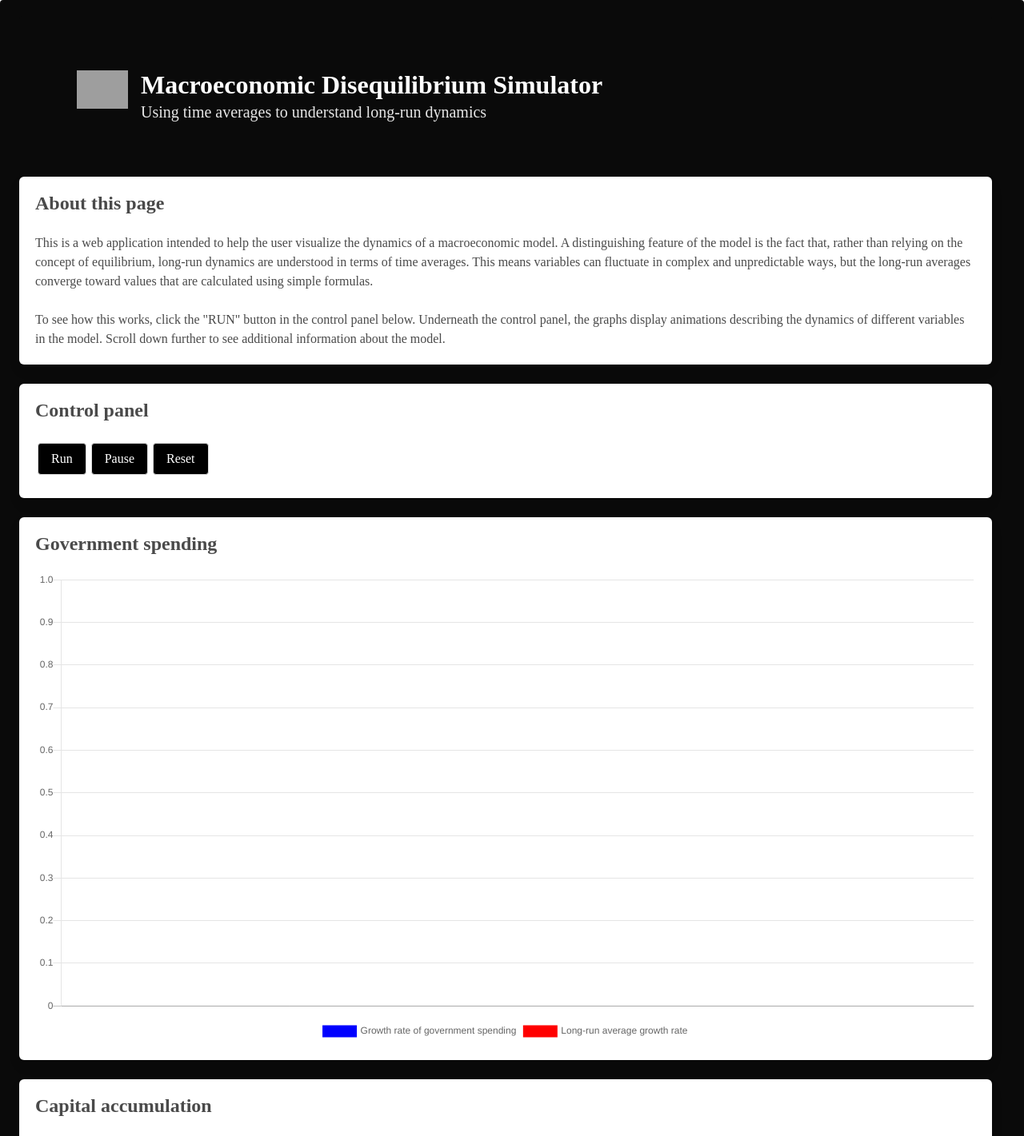
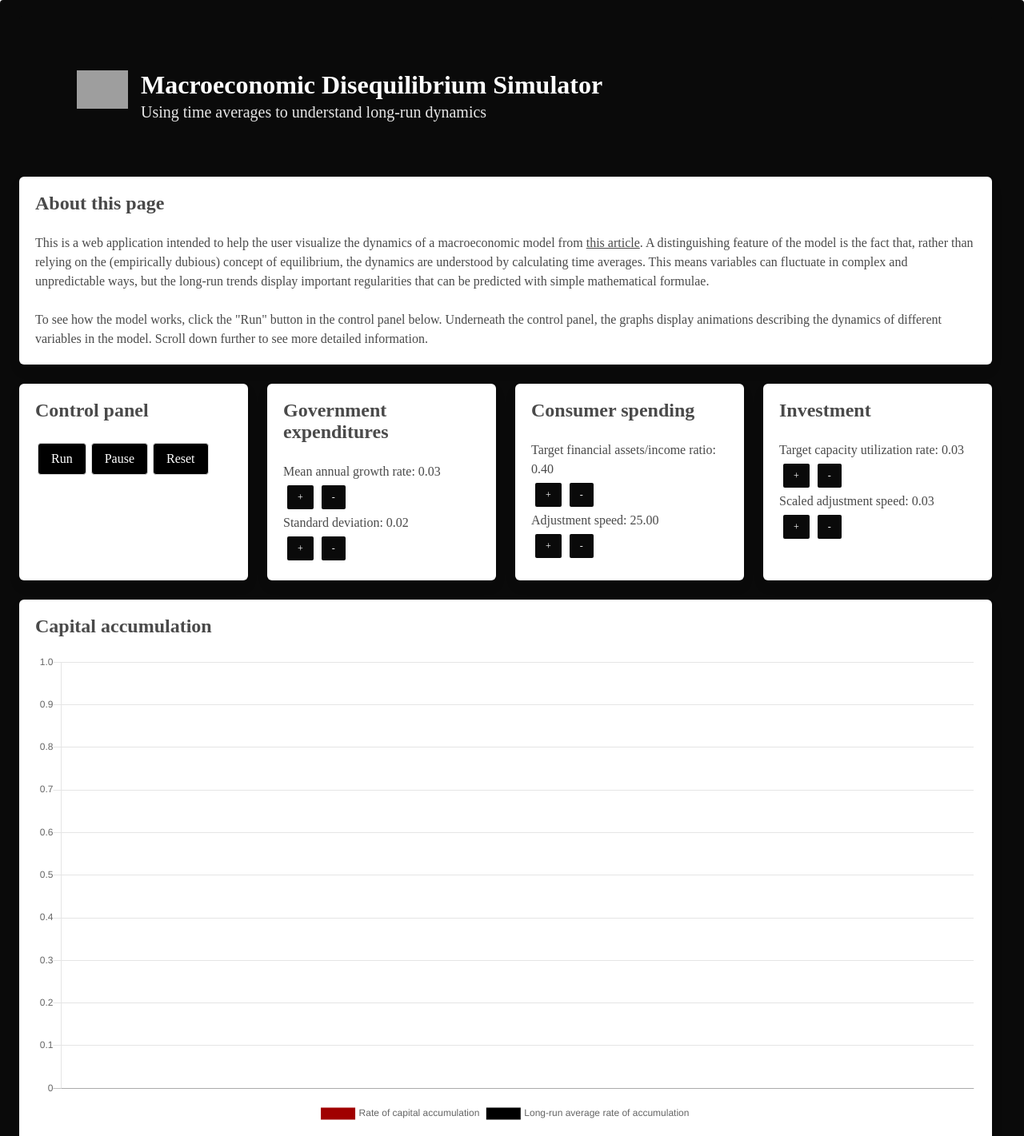
Before and after one commit to SThompsonChicago/macro-disequilibrium, a React (Create React App) app: page / in a window 1280 px wide. Shown: the top 1421 px of the page at 80% size. Built offline with nearby package versions, Linux system fonts and the light colour scheme; grey boxes are pictures that could not be loaded; a web font is replaced by a local one.

Commit message:
Allow user to adjust parameters

```diff
--- a/src/components/Home.js
+++ b/src/components/Home.js
@@ -10,8 +10,6 @@ var times = [];
 for(var i = 0; i <= 100; i++){
     times.push(i);
 }
-
-const gamma0 = 0.03;
 
 const styles = {
     hov: {
@@ -43,7 +41,7 @@ const initialState = {
     time: 0,
     periods: 0,
     mil: 250,
-    gamma: gamma0 + 0.01 * (Math.random() - 0.5),
+    gamma: 0.03 + 0.01 * (Math.random() - 0.5),
     rho: 0.5,
     theta: 0.6,
     tau: 0.3,
@@ -55,6 +53,8 @@ const initialState = {
     capB: 0.04,
     xi: 25,
     sigma: 0.4,
+    gamma0: 0.03,
+    sd: 0.02,
 }
 
 export default function Home() {
@@ -81,16 +81,20 @@ export default function Home() {
                             About this page
                             </p>
                             <p>
-                            This is a web application intended to help the user visualize the dynamics of a macroeconomic model. A distinguishing feature of the model is the fact that, rather than relying on the concept of equilibrium, long-run dynamics are understood in terms of time averages. This means variables can fluctuate in complex and unpredictable ways, but the long-run averages converge toward values that are calculated using simple formulas.
+                            This is a web application intended to help the user visualize the dynamics of a macroeconomic model from <a href="https://onlinelibrary.wiley.com/doi/10.1111/meca.12377">this article</a>. A distinguishing feature of the model is the fact that, rather than relying on the (empirically dubious) concept of equilibrium, the dynamics are understood by calculating time averages. This means variables can fluctuate in complex and unpredictable ways, but the long-run trends display important regularities that can be predicted with simple mathematical formulae.
                             <br/>
                             <br/>
-                            To see how this works, click the "RUN" button in the control panel below. Underneath the control panel, the graphs display animations describing the dynamics of different variables in the model. Scroll down further to see additional information about the model.
+                            To see how the model works, click the "Run" button in the control panel below. Underneath the control panel, the graphs display animations describing the dynamics of different variables in the model. Scroll down further to see more detailed information.
                         </p>
 
 
             </div>
-            <div className="box">
-            <p className="title is-4 is-size-6-mobile">
+
+
+<div class="tile is-ancestor">
+  <div class="tile is-parent">
+    <article class="tile is-child box">
+    <p className="title is-4 is-size-6-mobile">
                             Control panel
                         </p>
         <header className="navbar">
@@ -114,65 +118,152 @@ export default function Home() {
     </a>
 
         </header>
+    </article>
+  </div>
+  <div class="tile is-parent">
+    <article class="tile is-child box">
+    <p className="title is-4 is-size-6-mobile">
+                            Government expenditures
+                        </p>
+                        <p>
+                          Mean annual growth rate: {state.gamma0.toFixed(2)}
+                          <br>
+                            </br>
 
+
+                          <a className="button is-black is-small"
+  style={styles.space}
+  onClick={() => dispatch({ type: "increasegamma0" })}
+    >
+      <span>+</span>
+    </a>
+    <a className="button is-black is-small"
+  style={styles.space}
+  onClick={() => dispatch({ type: "decreasegamma0" })}
+    >
+      <span>-</span>
+    </a>
+    <br>
+                            </br>
+                        </p>
+                        <p>
+                          Standard deviation: {Math.abs(state.sd.toFixed(2))}
+                          <br>
+                            </br>
+
+
+                          <a className="button is-black is-small"
+  style={styles.space}
+  onClick={() => dispatch({ type: "increasesd" })}
+    >
+      <span>+</span>
+    </a>
+    <a className="button is-black is-small"
+  style={styles.space}
+  onClick={() => dispatch({ type: "decreasesd" })}
+    >
+      <span>-</span>
+    </a>
+                        </p>
+    </article>
+  </div>
+  <div class="tile is-parent">
+    <article class="tile is-child box">
+    <p className="title is-4 is-size-6-mobile">
+                            Consumer spending
+                        </p>
+                        <p>
+                          Target financial assets/income ratio: {state.sigma.toFixed(2)}
+                          <br>
+                            </br>
+
+
+                          <a className="button is-black is-small"
+  style={styles.space}
+  onClick={() => dispatch({ type: "increasesigma" })}
+    >
+      <span>+</span>
+    </a>
+    <a className="button is-black is-small"
+  style={styles.space}
+  onClick={() => dispatch({ type: "decreasesigma" })}
+    >
+      <span>-</span>
+    </a>
+    <br>
+                            </br>
+                        </p>
+                        <p>
+                          Adjustment speed: {state.xi.toFixed(2)}
+                          <br>
+                            </br>
+
+
+                          <a className="button is-black is-small"
+  style={styles.space}
+  onClick={() => dispatch({ type: "increasexi" })}
+    >
+      <span>+</span>
+    </a>
+    <a className="button is-black is-small"
+  style={styles.space}
+  onClick={() => dispatch({ type: "decreasexi" })}
+    >
+      <span>-</span>
+    </a>
+                        </p>
+    </article>
+  </div>
+  <div class="tile is-parent">
+    <article class="tile is-child box">
+    <p className="title is-4 is-size-6-mobile">
+                            Investment
+                        </p>
+                        <p>
+                          Target capacity utilization rate: {state.gamma0.toFixed(2)}
+                          <br>
+                            </br>
+
+
+                          <a className="button is-black is-small"
+  style={styles.space}
+  onClick={() => dispatch({ type: "increasebeta" })}
+    >
+      <span>+</span>
+    </a>
+    <a className="button is-black is-small"
+  style={styles.space}
+  onClick={() => dispatch({ type: "decreasebeta" })}
+    >
+      <span>-</span>
+    </a>
+    <br>
+                            </br>
+                        </p>
+                        <p>
+                          Scaled adjustment speed: {state.gamma0.toFixed(2)}
+                          <br>
+                            </br>
+
+
+                          <a className="button is-black is-small"
+  style={styles.space}
+  onClick={() => dispatch({ type: "increasebeta" })}
+    >
+      <span>+</span>
+    </a>
+    <a className="button is-black is-small"
+  style={styles.space}
+  onClick={() => dispatch({ type: "decreasebeta" })}
+    >
+      <span>-</span>
+    </a>
+                        </p>
+    </article>
+  </div>
 </div>
 
-<div className='box'>
-<p className="title is-4 is-size-6-mobile">
-                            Government spending
-                        </p>
-<Line
-        data={{
-          labels: xValues(state.time),
-          datasets: [
-            {
-              label: 'Growth rate of government spending',
-              data: state.govHatVals,
-              // backgroundColor: [
-              //   'rgba(255, 99, 132, 0.2)',
-              //   'rgba(54, 162, 235, 0.2)',
-              //   'rgba(255, 206, 86, 0.2)',
-              //   'rgba(75, 192, 192, 0.2)',
-              //   'rgba(153, 102, 255, 0.2)',
-              //   'rgba(255, 159, 64, 0.2)',
-              // ],
-              backgroundColor: 'white',
-              borderColor: 'blue',
-              fill: false,
-              cubicInterpolationMode: 'monotone',
-              interaction: {
-                intersect: false
-              },
-              radius: 0,
-            },
-            {
-              label: 'Long-run average growth rate',
-              data: state.govHatAve,
-              backgroundColor: 'white',
-              borderColor: 'red',
-              fill: false,
-              cubicInterpolationMode: 'monotone',
-              interaction: {
-                intersect: false
-              },
-              radius: 0,
-            },
-          ],
-        }}
-        options={{
-          responsive: true,
-          plugins: {
-            legend: {
-              position: 'top',
-            },
-            title: {
-              display: true,
-              text: 'Chart.js Line Chart'
-            }
-          }
-        }}
-      />
-</div>
+
 <div className='box'>
 <p className="title is-4 is-size-6-mobile">
                             Capital accumulation
@@ -193,7 +284,7 @@ export default function Home() {
               //   'rgba(255, 159, 64, 0.2)',
               // ],
               backgroundColor: 'white',
-              borderColor: 'blue',
+              borderColor: '#A00000',
               fill: false,
               cubicInterpolationMode: 'monotone',
               interaction: {
@@ -205,7 +296,7 @@ export default function Home() {
               label: 'Long-run average rate of accumulation',
               data: state.kHatAve,
               backgroundColor: 'white',
-              borderColor: 'red',
+              borderColor: 'black',
               fill: false,
               cubicInterpolationMode: 'monotone',
               interaction: {
@@ -249,7 +340,7 @@ export default function Home() {
               //   'rgba(255, 159, 64, 0.2)',
               // ],
               backgroundColor: 'white',
-              borderColor: 'blue',
+              borderColor: '#A00000',
               fill: false,
               cubicInterpolationMode: 'monotone',
               interaction: {
@@ -261,7 +352,7 @@ export default function Home() {
               label: 'Long-run average rate of capacity utilization',
               data: state.uAve,
               backgroundColor: 'white',
-              borderColor: 'red',
+              borderColor: 'black',
               fill: false,
               cubicInterpolationMode: 'monotone',
               interaction: {
@@ -285,25 +376,79 @@ export default function Home() {
         }}
       />
 </div>
+
+<div className='box'>
+<p className="title is-4 is-size-6-mobile">
+                            Government spending
+                        </p>
+<Line
+        data={{
+          labels: xValues(state.time),
+          datasets: [
+            {
+              label: 'Growth rate of government spending',
+              data: state.govHatVals,
+              // backgroundColor: [
+              //   'rgba(255, 99, 132, 0.2)',
+              //   'rgba(54, 162, 235, 0.2)',
+              //   'rgba(255, 206, 86, 0.2)',
+              //   'rgba(75, 192, 192, 0.2)',
+              //   'rgba(153, 102, 255, 0.2)',
+              //   'rgba(255, 159, 64, 0.2)',
+              // ],
+              backgroundColor: 'white',
+              borderColor: '#A00000',
+              fill: false,
+              cubicInterpolationMode: 'monotone',
+              interaction: {
+                intersect: false
+              },
+              radius: 0,
+            },
+            {
+              label: 'Long-run average growth rate',
+              data: state.govHatAve,
+              backgroundColor: 'white',
+              borderColor: 'black',
+              fill: false,
+              cubicInterpolationMode: 'monotone',
+              interaction: {
+                intersect: false
+              },
+              radius: 0,
+            },
+          ],
+        }}
+        options={{
+          responsive: true,
+          plugins: {
+            legend: {
+              position: 'top',
+            },
+            title: {
+              display: true,
+              text: 'Chart.js Line Chart'
+            }
+          }
+        }}
+      />
+</div>
+
+
 <div className="box">
             <p className="title is-4 is-size-6-mobile">
                             Disequilibrium macroeconomics
                             </p>
                             <p>
                             Is the US economy a system in equilibrium? How about the world economy? Economists have debated these sorts of questions for a long time.
-                            In principle, any observed economic dynamics can be interpreted as a series of equilibrium states, and many economists continue to argue that the concept of equilibrium is a useful analytical tool.
-                            However, to have a plausible equilibrium-based theory, one needs to give an explanation of what forces keep economies at or near their equilibrium positions. If an economic system is perturbed by, say, a natural disaster or the discovery of a new invention, then the concept of equilibrium is only going to be relevant if some plausible mechanism exists that tends to restore the economy toward its equilibrium state. This tendency, in which economies move toward equilibriua, is called <i>stability</i>. And economists have struggled to establish conclusively that modern economies have this stability property.
+                            In principle (and given suitable definitions), any observed economic dynamics can be interpreted as a series of equilibrium states, and many economists continue to argue that the concept of equilibrium is a useful analytical tool.
+                            However, to have a plausible equilibrium-based theory, one needs to provide some account of the forces that would keep economies at or near their equilibrium positions. If an economy is perturbed from its equilibrium by, say, a natural disaster or the discovery of a new invention, then there would need to be some built-in tendency for the economy to move back toward its equilibrium state. This tendency, when it exists, is called <i>stability</i>. And economists have struggled to establish conclusively that modern economies have this stability property.
                             <br>
                             </br>
                             <br>
                             </br>
                             A key stumbling block is the fact that modern economic systems are comprised of billions of interacting variables (consumers, businesses, commodities, prices and so on). Generally it is very difficult to establish stability for systems that have more than a few different variables. Moreover, when a system has a large number of variables, there are good reasons to expect it to be chaotic, rather than stable. Finally, the famous Sonnenschein-Mantel-Debreu theorem suggests that, if we adopt the standard notions of equilibrium and price adjustment from economic theory, then stability cannot be guaranteed.
-                            <br>
-                            </br>
-                            <br>
-                            </br>
-                            Motivated by this reasoning, various economists have devised models that do not rely on the concept of equilibrium. The purpose of this app is to illustrate one such model, which is based on a <a href="https://onlinelibrary.wiley.com/doi/10.1111/meca.12377">paper of mine</a> published in the journal <i>Metroeconomica</i>. The basic idea is to use time averages, instead of equilibria, to understand the dynamics. This web application allows the user to run simulations of the model using the control panel below, and see how different parameter inputs affect the dynamics.
-                        </p>
+                            </p>
 
 
             </div>
@@ -312,17 +457,22 @@ export default function Home() {
                             A sketch of the model
                             </p>
                             <p>
-                            The methodology is largely based on the stock-flow consistent approach developed by Wynne Godley. Godley was one of the few economists who were able to <a href="https://www.ft.com/content/452dc484-9bdc-11de-b214-00144feabdc0">"see the crisis coming"</a> in the run up to the 2007-2008 global crash. The key feature of his analysis is the the attention paid to how monetary transactions between different sectors interact with an aggregate financial structure. Since the financial assets of one sector must be the liabilities of another, if all sectors try to increase their net financial assets at the same time, the system can go into free fall.
+                            This app is based on the model in a recently published paper, which is available <a href="">here</a>. A much shorter statement of the model used in this app (with details about the simulations), which just lays out the basic assumptions and equations, can be found <a href="">here</a>. What follows below is a non-technical explanation.
                             <br>
                             </br>
                             <br>
                             </br>
-                            The mechanics of this model can be understood as follows. Businesses try to increase (or at least maintain) their market shares over time, which means they must try to keep up with the growth of consumer demand. So they adjust output, as well as investment in new productive capacity, in response to changes in the demand for their products. But there are also limits on how much businesses can (or want) to borrow, and this means that there is an upper limit for how rapidly they can expand productive capacity, with this limit depending on expectations regarding future cashflow. On the other hand, consumers also face an important financial constraint, and this is expressed by the fact that they adjust their spending based on how much cash they have to spend. More precisely, they seek to keep their net financial wealth at a certain targeted level in relation to national income, and adjust spending over time in an attempt to meet this target.
+                            The methodology for this model is largely based on the stock-flow consistent approach developed by Wynne Godley. Godley was one of the few economists who were able to <a href="https://www.ft.com/content/452dc484-9bdc-11de-b214-00144feabdc0">"see the crisis coming"</a> in the run up to the 2007-2008 global crash. The key feature of his analysis is the recognition of how monetary transactions between different sectors in an economy are linked together by an aggregate financial structure. One implication is that, since the financial assets of one sector must be the liabilities of another, if all sectors try to increase their net financial assets at the same time, the system can go into free fall.
                             <br>
                             </br>
                             <br>
                             </br>
-                            An important feature of the model is that productive investment and consumption demand are largely induced, in the sense that they respond to changes in financial inflows from other sectors. As a result, if there is a third component of aggregate demand that can grow at a semi-autonomous rate, then it can play a special role in driving the aggregate rate of expansion for the economy. Economists have identified a variety of different components that might fullfill this role in practice, including government spending, exports, and debt-financed real-estate investment. For the purposes of illustration, the model here only considers the role of government spending, but it could easily be generalized to include exports and real-estate mortgages as well.
+                            The mechanics of this model can be understood as follows. Businesses try to increase (or at least maintain) their market shares over time, which means they must try to keep up with changes in the demand for their products. So they adjust output, as well as investment in new productive capacity, in response to the market. But there are also limits on how much businesses can (or want) to borrow, and this means that there is an upper limit for how rapidly they can expand productive capacity; this limit depends on expectations regarding future cashflow. Similarly, consumers also face an important financial constraint, and this is expressed by the fact that they adjust their spending based on how much cash they have to spend. More precisely, they seek to keep their net financial wealth at a certain targeted level in relation to national income, and adjust spending over time in an attempt to meet this target. (This targetted ratio of wealth to income is called a <i>stock-flow norm</i>.)
+                            <br>
+                            </br>
+                            <br>
+                            </br>
+                            An important feature of the model is that productive investment and consumption demand are largely <i>induced</i>, in the sense that they respond to changes in financial inflows from other sectors. As a result, if there is a third component of aggregate demand that grows at a semi-autonomous rate, then it will play a special role in driving the rate of expansion for the economy for the economy as a whole. Economists have identified a variety of different components that might fullfill this role in practice, including government spending, exports, and debt-financed real-estate investment. For the purposes of illustration, the model here only considers the role of government spending, but it could easily be generalized to include exports and real-estate mortgages as well.
 
                         </p>
 
@@ -338,8 +488,8 @@ function xValues(n){
     return arr;
 }
 
-function update(arr1, arr2, n){
-    var num = gamma0 + 0.06 * (Math.random() - 0.5);
+function update(arr1, arr2, n, gamma0, sd){
+    var num = gamma0 + sd * 3.4641016 * (Math.random() - 0.5);
     var num2 = 0;
     arr1.push(num);
     num2 = arr1.reduce((x, y) => x+y);
@@ -436,7 +586,19 @@ function reducer(state, action){
         case "reset":
             return {...state, isRunning: false, time: 0, govHatVals: [], govHatAve: [], kHatVals: [], kHatAve: [], uVals: [], uAve: []};
         case "iterate":
-            return {...state, time: state.time + 1, gamma: update(state.govHatVals, state.govHatAve, state.time + 1), govHatVals: state.govHatVals, govHatAve: state.govHatAve, stateVals: rk(state.stateVals, state)};
+            return {...state, time: state.time + 1, gamma: update(state.govHatVals, state.govHatAve, state.time + 1, state.gamma0, state.sd), govHatVals: state.govHatVals, govHatAve: state.govHatAve, stateVals: rk(state.stateVals, state)};
+        case "increasegamma0":
+            return {...state, gamma0: (state.gamma0 < 0.05) * (state.gamma0 + 0.01) + (state.gamma0 >= 0.05) * 0.05};
+        case "decreasegamma0":
+            return {...state, gamma0: (state.gamma0 > 0.01) * (state.gamma0 - 0.01) + (state.gamma0 <= 0.01) * 0.01};
+        case "increasesd":
+            return {...state, sd: (state.sd < 0.06) * (state.sd + 0.01) + (state.sd >= 0.06) * 0.06};
+        case "decreasesd":
+            return {...state, sd: (state.sd > 0.01) * (state.sd - 0.01) + (state.sd <= 0.01) * 0.01};
+        case "increasesigma":
+            return {...state, sigma: (state.sigma < 2) * (state.sigma + 0.1) + (state.sigma >= 2) * 2};
+        case "decreasesigma":
+              return {...state, sigma: (state.sigma > 0.1) * (state.sigma - 0.1) + (state.sigma <= 0.1) * 0.1};
         default:
             throw new Error();
     }
```
